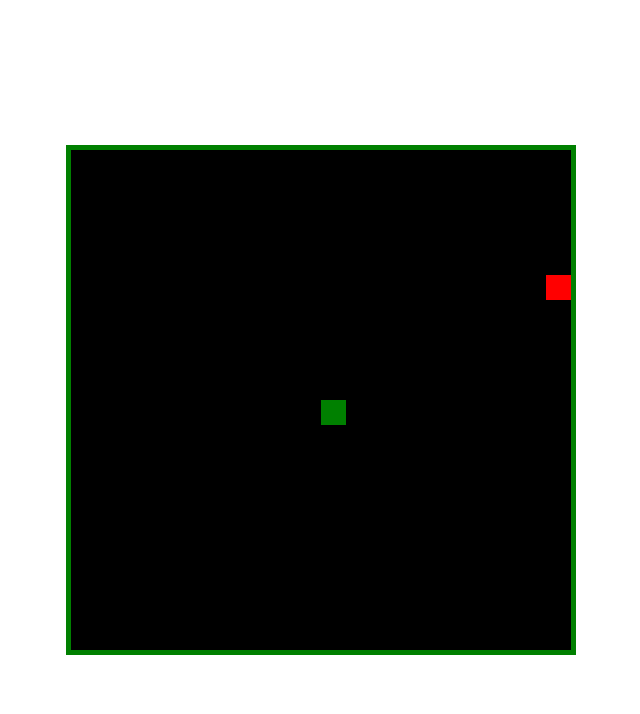
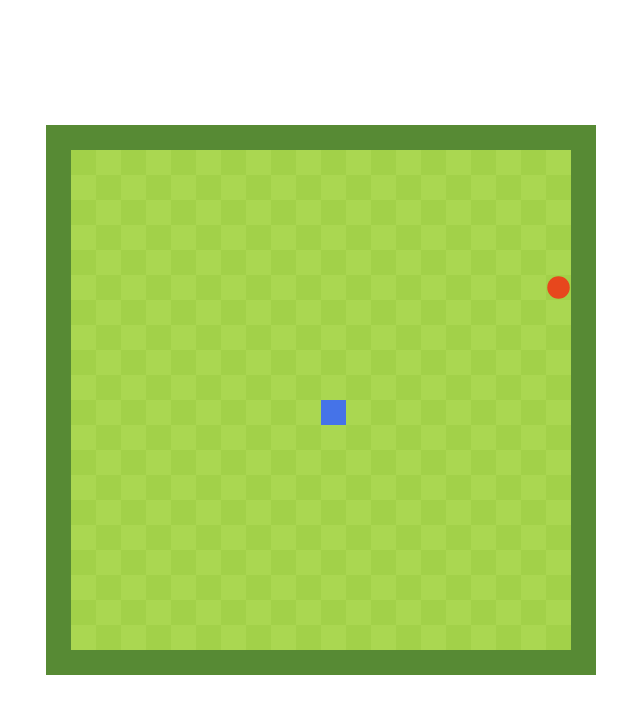
Before and after one commit to Wavefire5201/snake-js, a plain HTML site: page index.html in a window 1280 px wide. Shown: the whole page, without its empty margins (319-959 px from the left). Drawn offline with Linux system fonts and the light colour scheme.

Commit message:
Add files via upload

```diff
--- a/index.html
+++ b/index.html
@@ -8,12 +8,14 @@
     <link rel="stylesheet" href="styles.css" />
   </head>
   <body>
-    <canvas
-      id="gc"
-      width="500"
-      height="500"
-      style="background: black; border: 5px solid green"
-    ></canvas>
-    <script src="snake.js" async defer></script>
+     <div id="container">
+       <canvas
+        id="gc"
+         width="500"
+        height="500"
+          style="background: black"
+        ></canvas>
+      </div>
+      <script src="snake.js"></script>
   </body>
 </html>
--- a/snake.js
+++ b/snake.js
@@ -79,13 +79,29 @@ function coll() {
 }
 
 function draw() {
-	ctx.clearRect(0, 0, 500, 500);
-	ctx.fillStyle = "green";
+  ctx.clearRect(0, 0, 500, 500);
+  let sqrcolor = 1;
+  for (let i = 0; i < 20; i++) {
+    for (let j = 0; j < 20; j++) {
+      if (sqrcolor) {
+         ctx.fillStyle = "#a2d149";
+        sqrcolor = 0;
+      } else {
+        ctx.fillStyle = "#aad751";
+        sqrcolor = 1;
+      }
+      ctx.fillRect(i * 25, j * 25, 25, 25);
+    }
+    sqrcolor ? sqrcolor = 0 : sqrcolor = 1;
+  }
+  ctx.fillStyle = "#e7471d";
+	ctx.beginPath();
+  ctx.arc(apple[0] + 12.5, apple[1] + 12.5, 11.25, 0, 2 * Math.PI);
+  ctx.fill();
+	ctx.fillStyle = "#4573e8";
 	for (let i = 0; i < snake.length; i++) {
 		ctx.fillRect(snake[i][0], snake[i][1], 25, 25);
 	}
-	ctx.fillStyle = "red";
-	ctx.fillRect(apple[0], apple[1], 25, 25);
 }
 
 function game() {
--- a/styles.css
+++ b/styles.css
@@ -1,6 +1,18 @@
-canvas {
+* {
+  padding: 0;
+  margin: 0;
+  box-sizing: border-box;
+}
+
+canvas, #container {
   position: absolute;
   left: 50%;
   top: 50%;
   transform: translateX(-50%) translateY(-50%);
 }
+
+#container {
+  background-color: #578a34;
+  width: 550px;
+  height: 550px;
+}
```
